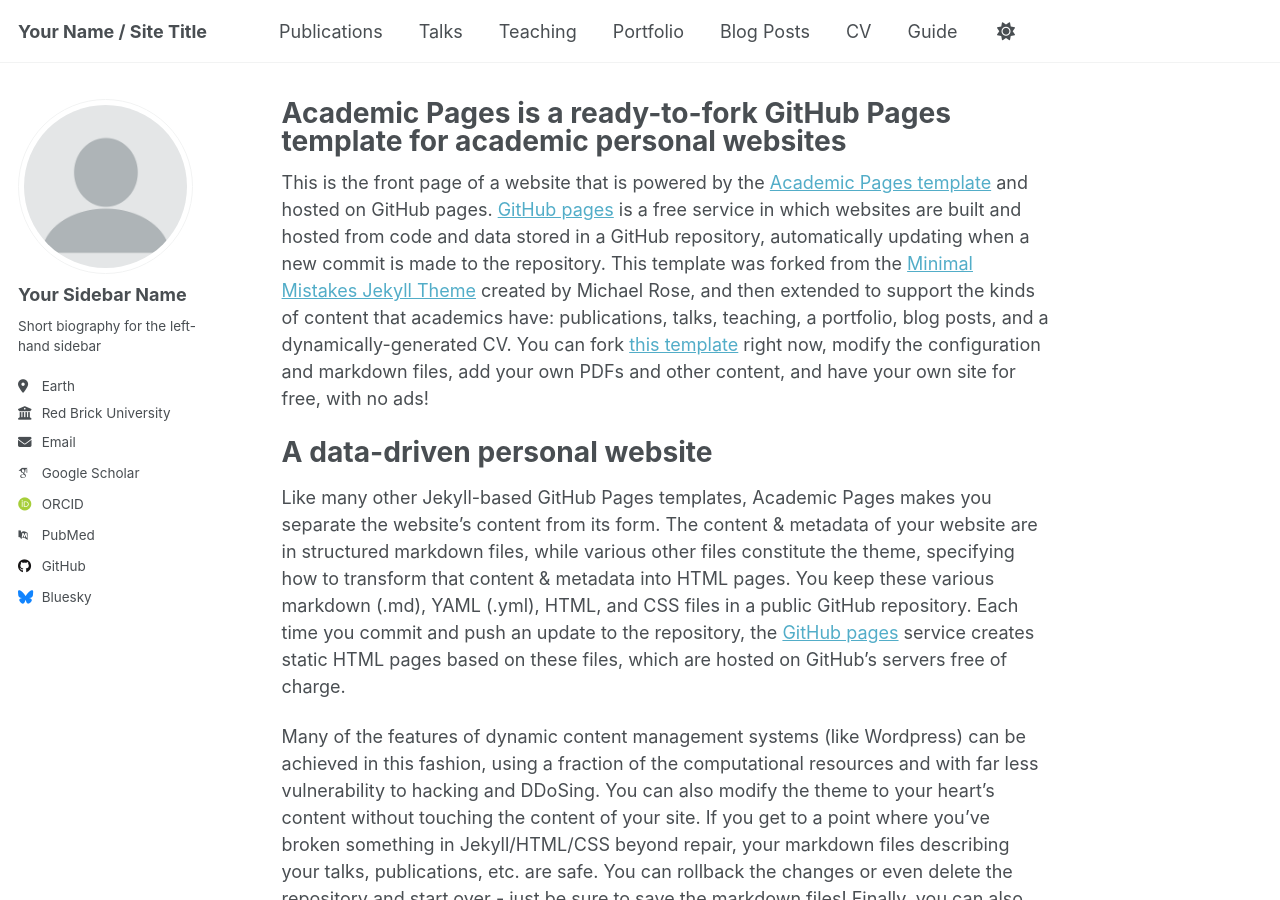
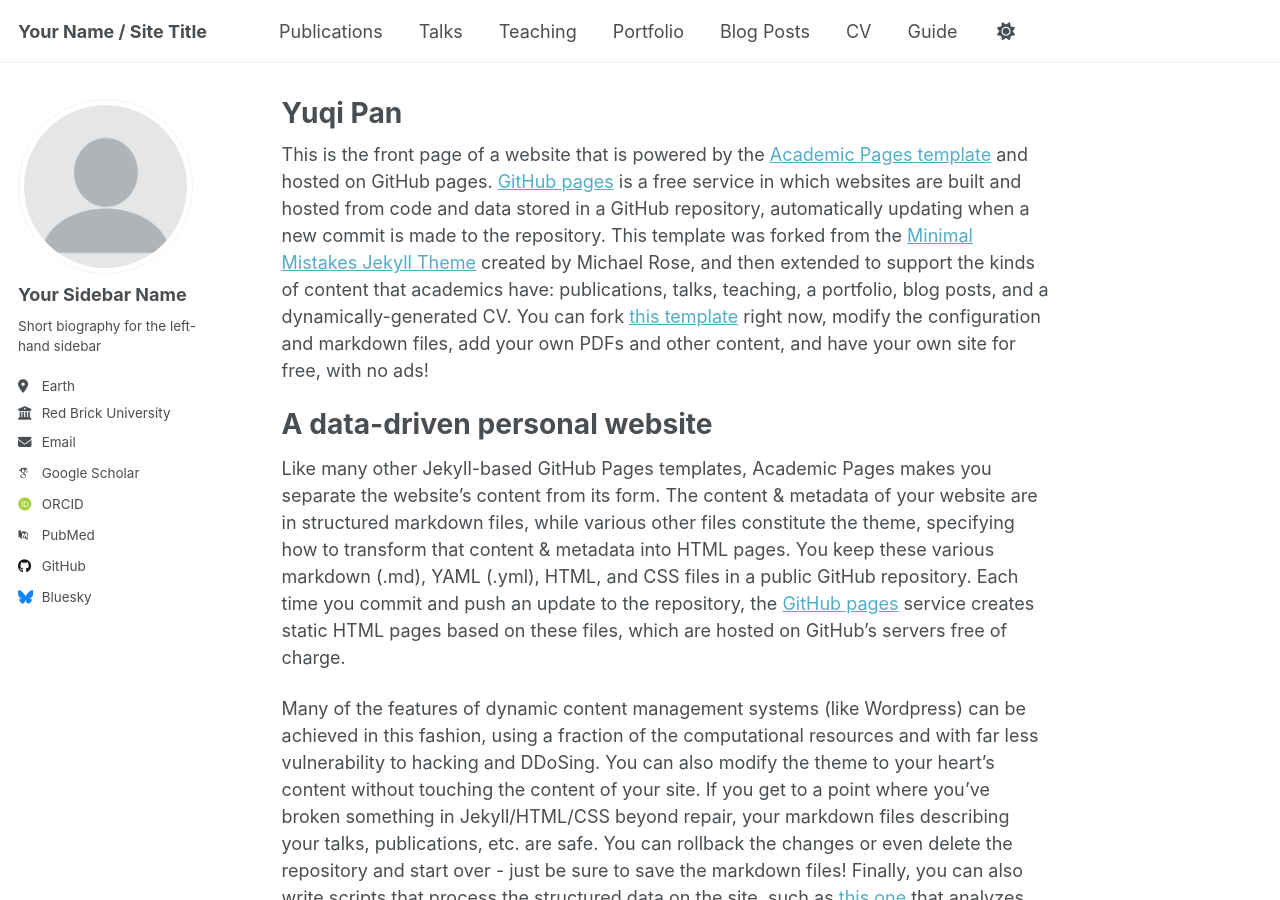
Before and after one commit to kdmessi10/kdmessi10.github.io, a Jekyll site: the page built from _pages/about.md, in a window 1280 px wide and 900 px high. Built offline with Jekyll 4.4.1, drawn with Linux system fonts in a browser that asks for light colours; some web fonts are replaced.

Commit message:
Update about.md

```diff
--- a/_pages/about.md
+++ b/_pages/about.md
@@ -1,6 +1,6 @@
 ---
 permalink: /
-title: "Academic Pages is a ready-to-fork GitHub Pages template for academic personal websites"
+title: "Yuqi Pan"
 author_profile: true
 redirect_from:
   - /about/
```
